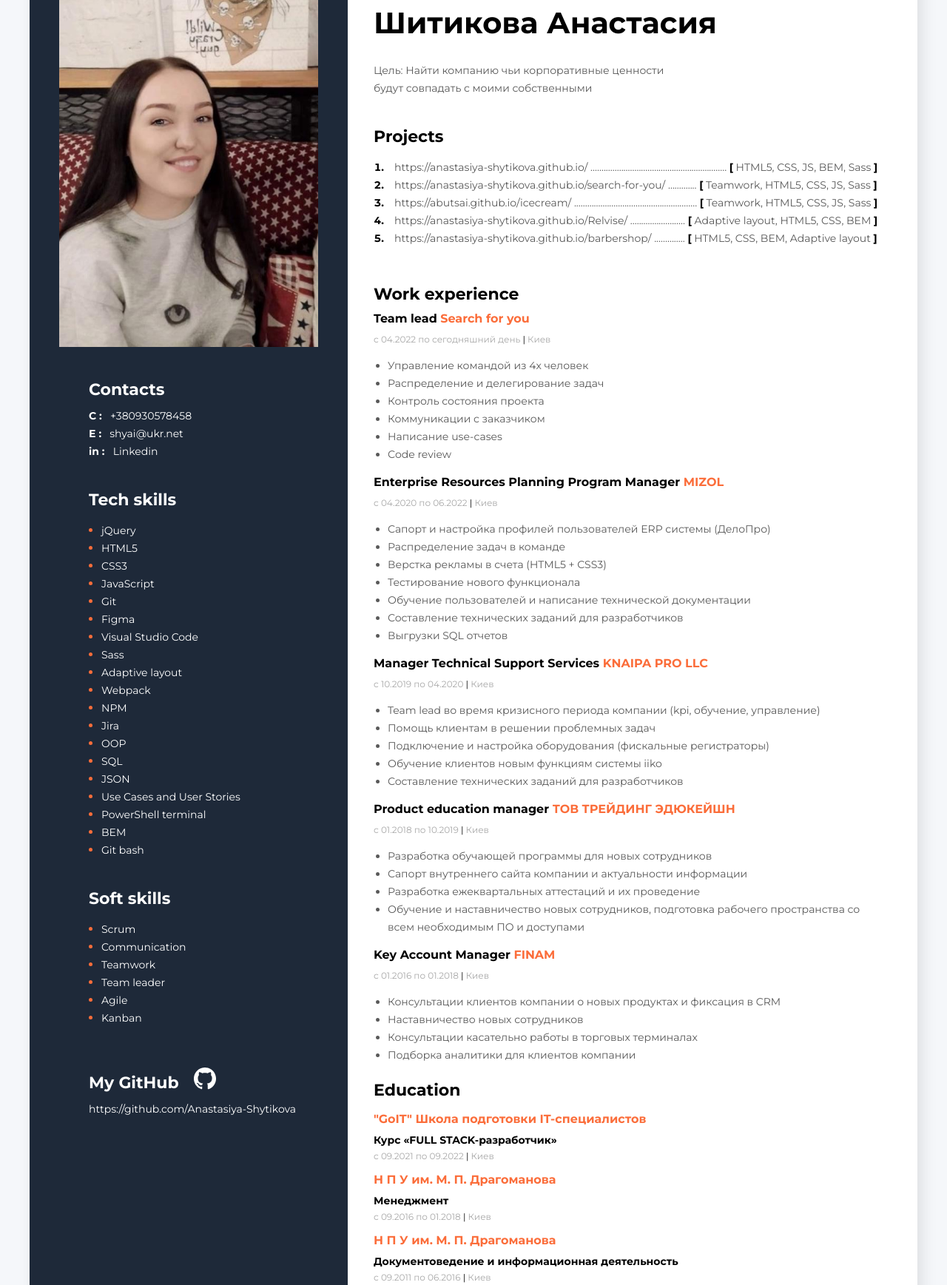
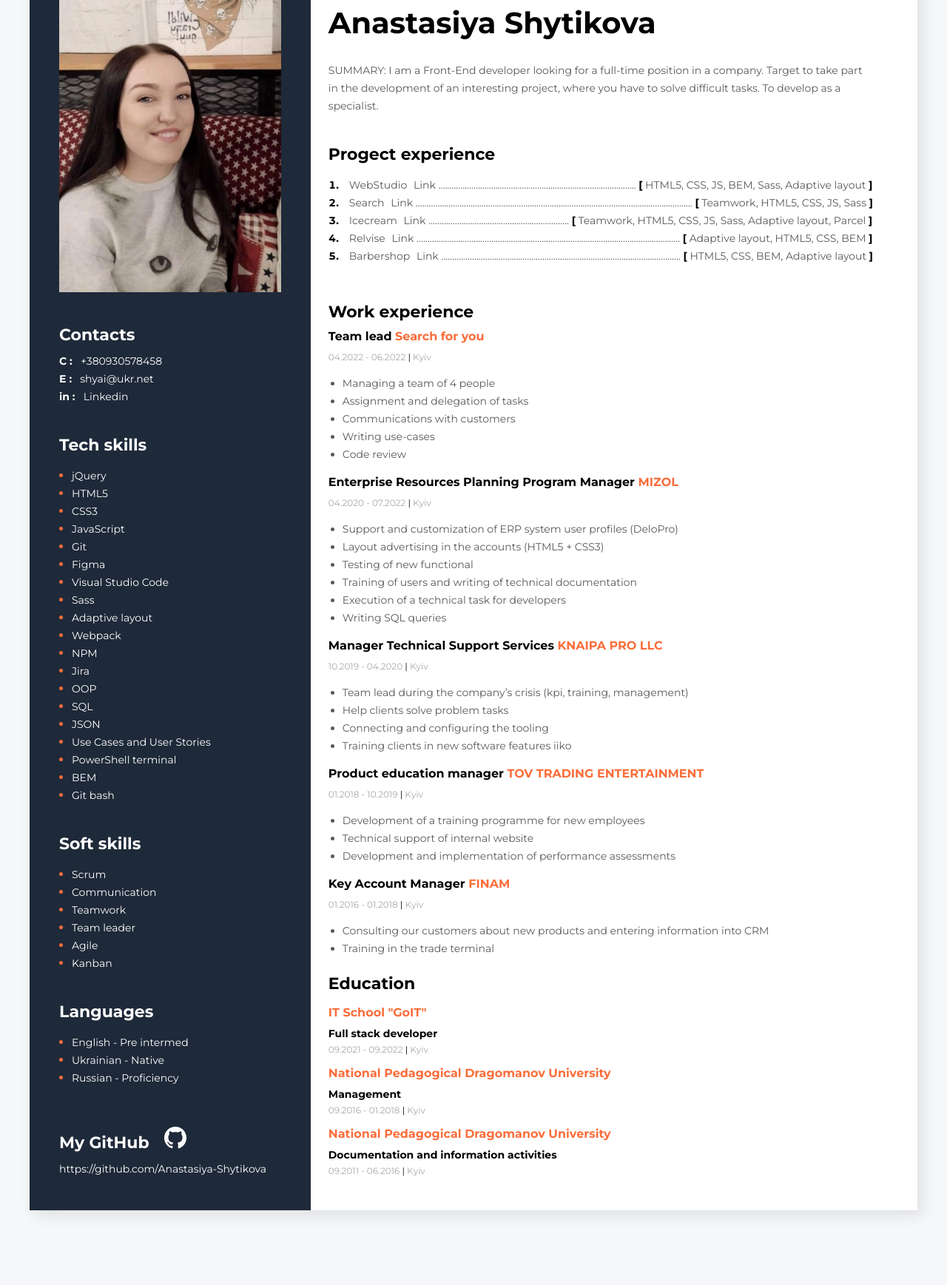
Before and after one commit to Anastasiia-Shytikova/CV, a plain HTML site: page index.html in a window 1280 px wide. Shown: the part 131-1868 px from the top of the page at 74% size. After the commit the page ends 1807 px from the top, so only its background shows below. Drawn offline with Linux system fonts and the light colour scheme.

Commit message:
translation in English

```diff
--- a/CSS/style.css
+++ b/CSS/style.css
@@ -102,7 +102,8 @@
 /* main-contant-section */
 
 .main-contant-section {
-    padding: 30px 35px;
+    padding: 30px 0px;
+    margin: 0px 60px 0 0;
 }
 
 .about-me-section {
@@ -128,7 +129,7 @@
 }
 
 .about-my-description {
-    width: 400px;
+    width: 730px;
     font-style: normal;
     font-weight: normal;
     font-size: 14px;
@@ -264,15 +265,16 @@
 
 .sidebar-section {
     background: #1e2939;
-    width: 370px;
+    width: 300px;
     padding: 40px 40px 0;
+    margin-right: auto;
 }
 
 .contacts-selection,
 .tech-skills-selection,
 .git-selection,
 .soft-skills-selection {
-    margin: 40px 0 0 40px;
+    margin: 40px 0 0 0px;
 }
 
 .sidebar-title {
--- a/index.html
+++ b/index.html
@@ -25,48 +25,53 @@
             <div class="about-me-section">
 
                 <h2 class="about-my-profession">Front-End Developer</h2>
-                <h1 class="about-my-name">Шитикова Анастасия</h1>
+                <h1 class="about-my-name">Anastasiya Shytikova</h1>
 
-                <P class="about-my-description">Цель: Найти компанию чьи корпоративные ценности будут совпадать с моими собственными</P>
+                <P class="about-my-description">SUMMARY: I am a Front-End developer looking for a full-time position in a company. Target to take part in the development of an interesting project, where you have to solve difficult tasks. To develop as a specialist.</P>
             </div>
 
             <!-- My projects selection-->
             <div class="my-projects-section">
-                <h3 class="mein-content-title">Projects</h3>
+                <h3 class="mein-content-title">Progect experience</h3>
                 <ol class="my-projects-list">
                     <li class="my-projects-item">
                         <span class="my-projects-text">
-                        <a href="https://anastasiya-shytikova.github.io/" target="_blank" class="my-projects-text">https://anastasiya-shytikova.github.io/</a>
-                        ..............................................................
-                        <span class="my-projects-breket">[</span> HTML5, CSS, JS, BEM, Sass <span class="my-projects-breket">]</span>
+                        <a href="https://anastasiya-shytikova.github.io/" target="_blank" class="my-projects-text">WebStudio</a>
+                        <a href="https://github.com/Anastasiya-Shytikova/Anastasiya-Shytikova.github.io" target="_blank" class="my-projects-text">Link</a>
+                        ..........................................................................................
+                        <span class="my-projects-breket">[</span> HTML5, CSS, JS, BEM, Sass, Adaptive layout <span class="my-projects-breket">]</span>
                         </span>
                     </li>
                     <li class="my-projects-item">
                         <span class="my-projects-text">
-                        <a href="https://anastasiya-shytikova.github.io/search-for-you/" target="_blank" class="my-projects-text">https://anastasiya-shytikova.github.io/search-for-you/</a>
+                        <a href="https://anastasiya-shytikova.github.io/search-for-you/" target="_blank" class="my-projects-text">Search</a>
+                        <a href="https://github.com/Anastasiya-Shytikova/search-for-you" target="_blank" class="my-projects-text">Link</a>
 
-                        .............
+                        ..............................................................................................................................
                         <span class="my-projects-breket">[</span> Teamwork, HTML5, CSS, JS, Sass <span class="my-projects-breket">]</span>
                         </span>
                     </li>
                     <li class="my-projects-item">
                         <span class="my-projects-text">
-                        <a href="https://abutsai.github.io/icecream/" target="_blank" class="my-projects-text">https://abutsai.github.io/icecream/</a>
-                        ........................................................
-                        <span class="my-projects-breket">[</span> Teamwork, HTML5, CSS, JS, Sass <span class="my-projects-breket">]</span>
+                        <a href="https://abutsai.github.io/icecream/" target="_blank" class="my-projects-text">Icecream</a>
+                        <a href="https://github.com/AButsai/icecream" target="_blank" class="my-projects-text">Link</a>
+                        ................................................................
+                        <span class="my-projects-breket">[</span> Teamwork, HTML5, CSS, JS, Sass, Adaptive layout, Parcel <span class="my-projects-breket">]</span>
                         </span>
                     </li>
                     <li class="my-projects-item">
                         <span class="my-projects-text">
-                        <a href="https://anastasiya-shytikova.github.io/Relvise/" target="_blank" class="my-projects-text">https://anastasiya-shytikova.github.io/Relvise/</a>
-                        .........................
+                        <a href="https://anastasiya-shytikova.github.io/Relvise/" target="_blank" class="my-projects-text">Relvise</a>
+                        <a href="https://github.com/Anastasiya-Shytikova/Relvise" target="_blank" class="my-projects-text">Link</a>
+                        ........................................................................................................................
                         <span class="my-projects-breket">[</span> Adaptive layout, HTML5, CSS, BEM <span class="my-projects-breket">]</span>
                         </span>
                     </li>
                     <li class="my-projects-item">
                         <span class="my-projects-text">
-                        <a href="https://anastasiya-shytikova.github.io/barbershop/" target="_blank" class="my-projects-text">https://anastasiya-shytikova.github.io/barbershop/</a>
-                        ..............
+                        <a href="https://anastasiya-shytikova.github.io/barbershop/" target="_blank" class="my-projects-text">Barbershop</a>
+                        <a href="https://github.com/Anastasiya-Shytikova/barbershop" target="_blank" class="my-projects-text">Link</a>
+                        .............................................................................................................
                         <span class="my-projects-breket">[</span> HTML5, CSS, BEM, Adaptive layout <span class="my-projects-breket">]</span>
                         </span>
                     </li>
@@ -79,62 +84,56 @@
                 <!-- Company 4-->
                 <div class="my-work-experience-company-block">
                     <h4 class="my-work-experience-position">Team lead <span class="my-work-experience-company">Search for you</span> </h4>
-                    <p class="my-work-experience-period">c 04.2022 по сегодняшний день <span class="my-work-experience-divider">|</span> Киев </p>
+                    <p class="my-work-experience-period"> 04.2022 - 06.2022 <span class="my-work-experience-divider">|</span> Kyiv </p>
                     <ul class="my-work-experience-duties">
-                        <li class="my-work-experience-duti">Управление командой из 4х человек</li>
-                        <li class="my-work-experience-duti">Распределение и делегирование задач</li>
-                        <li class="my-work-experience-duti">Контроль состояния проекта</li>
-                        <li class="my-work-experience-duti">Коммуникации с заказчиком</li>
-                        <li class="my-work-experience-duti">Написание use-cases</li>
+                        <li class="my-work-experience-duti">Managing a team of 4 people</li>
+                        <li class="my-work-experience-duti">Assignment and delegation of tasks</li>
+                        <li class="my-work-experience-duti">Communications with customers</li>
+                        <li class="my-work-experience-duti">Writing use-cases</li>
                         <li class="my-work-experience-duti">Сode review</li>
                     </ul>
                 </div>
                 <!-- Company 3-->
                 <div class="my-work-experience-company-block">
                     <h4 class="my-work-experience-position">Enterprise Resources Planning Program Manager <span class="my-work-experience-company">MIZOL</span> </h4>
-                    <p class="my-work-experience-period">c 04.2020 по 06.2022 <span class="my-work-experience-divider">|</span> Киев </p>
+                    <p class="my-work-experience-period"> 04.2020 - 07.2022 <span class="my-work-experience-divider">|</span> Kyiv </p>
                     <ul class="my-work-experience-duties">
-                        <li class="my-work-experience-duti">Сапорт и настройка профилей пользователей ERP системы (ДелоПро)</li>
-                        <li class="my-work-experience-duti">Распределение задач в команде</li>
-                        <li class="my-work-experience-duti">Верстка рекламы в счета (HTML5 + CSS3)</li>
-                        <li class="my-work-experience-duti">Тестирование нового функционала</li>
-                        <li class="my-work-experience-duti">Обучение пользователей и написание технической документации</li>
-                        <li class="my-work-experience-duti">Составление технических заданий для разработчиков</li>
-                        <li class="my-work-experience-duti">Выгрузки SQL отчетов</li>
+                        <li class="my-work-experience-duti">Support and customization of ERP system user profiles (DeloPro)</li>
+                        <li class="my-work-experience-duti">Layout advertising in the accounts (HTML5 + CSS3)</li>
+                        <li class="my-work-experience-duti">Testing of new functional</li>
+                        <li class="my-work-experience-duti">Training of users and writing of technical documentation</li>
+                        <li class="my-work-experience-duti">Execution of a technical task for developers</li>
+                        <li class="my-work-experience-duti">Writing SQL queries</li>
                     </ul>
                 </div>
                 <!-- Company 2-->
                 <div class="my-work-experience-company-block">
                     <h4 class="my-work-experience-position">Manager Technical Support Services <span class="my-work-experience-company">KNAIPA PRO LLC</span> </h4>
-                    <p class="my-work-experience-period">c 10.2019 по 04.2020 <span class="my-work-experience-divider">|</span> Киев</p>
+                    <p class="my-work-experience-period"> 10.2019 - 04.2020 <span class="my-work-experience-divider">|</span> Kyiv</p>
                     <ul class="my-work-experience-duties">
-                        <li class="my-work-experience-duti">Team lead во время кризисного периода компании (kpi, обучение, управление)</li>
-                        <li class="my-work-experience-duti">Помощь клиентам в решении проблемных задач</li>
-                        <li class="my-work-experience-duti">Подключение и настройка оборудования (фискальные регистраторы)</li>
-                        <li class="my-work-experience-duti">Обучение клиентов новым функциям системы iiko</li>
-                        <li class="my-work-experience-duti">Составление технических заданий для разработчиков</li>
+                        <li class="my-work-experience-duti">Team lead during the company’s crisis (kpi, training, management)</li>
+                        <li class="my-work-experience-duti">Help clients solve problem tasks</li>
+                        <li class="my-work-experience-duti">Connecting and configuring the tooling</li>
+                        <li class="my-work-experience-duti">Training clients in new software features iiko</li>
                     </ul>
                 </div>
                 <!-- Company 1-->
                 <div class="my-work-experience-company-block">
-                    <h4 class="my-work-experience-position">Product education manager <span class="my-work-experience-company">ТОВ ТРЕЙДИНГ ЭДЮКЕЙШН</span> </h4>
-                    <p class="my-work-experience-period">с 01.2018 по 10.2019 <span class="my-work-experience-divider">|</span> Киев</p>
+                    <h4 class="my-work-experience-position">Product education manager <span class="my-work-experience-company">TOV TRADING ENTERTAINMENT</span> </h4>
+                    <p class="my-work-experience-period">01.2018 - 10.2019 <span class="my-work-experience-divider">|</span> Kyiv</p>
                     <ul class="my-work-experience-duties">
-                        <li class="my-work-experience-duti">Разработка обучающей программы для новых сотрудников</li>
-                        <li class="my-work-experience-duti">Сапорт внутреннего сайта компании и актуальности информации</li>
-                        <li class="my-work-experience-duti">Разработка ежеквартальных аттестаций и их проведение</li>
-                        <li class="my-work-experience-duti">Обучение и наставничество новых сотрудников, подготовка рабочего пространства со всем необходимым ПО и доступами</li>
+                        <li class="my-work-experience-duti">Development of a training programme for new employees</li>
+                        <li class="my-work-experience-duti">Technical support of internal website</li>
+                        <li class="my-work-experience-duti">Development and implementation of performance assessments</li>
                     </ul>
                 </div>
                 <!-- Company 0-->
                 <div class="my-work-experience-company-block">
                     <h4 class="my-work-experience-position">Key Account Manager <span class="my-work-experience-company">FINAM</span></h4>
-                    <p class="my-work-experience-period">с 01.2016 по 01.2018 <span class="my-work-experience-divider">|</span> Киев</p>
+                    <p class="my-work-experience-period">01.2016 - 01.2018 <span class="my-work-experience-divider">|</span> Kyiv</p>
                     <ul class="my-work-experience-duties">
-                        <li class="my-work-experience-duti">Консультации клиентов компании о новых продуктах и фиксация в CRM</li>
-                        <li class="my-work-experience-duti">Наставничество новых сотрудников</li>
-                        <li class="my-work-experience-duti">Консультации касательно работы в торговых терминалах</li>
-                        <li class="my-work-experience-duti">Подборка аналитики для клиентов компании</li>
+                        <li class="my-work-experience-duti">Consulting our customers about new products and entering information into CRM</li>
+                        <li class="my-work-experience-duti">Training in the trade terminal</li>
                     </ul>
                 </div>
             </div>
@@ -145,20 +144,20 @@
                 <div>
                     <ul class="my-education-list">
                         <li>
-                            <h4 class="my-education-experience">"GoIT" Школа подготовки IT-специалистов </h4>
-                            <h5 class="my-education-specialty"> Курс «FULL STACK-разработчик»</h5>
-                            <p class="my-education-period"> c 09.2021 по 09.2022 <span class="my-work-experience-divider">|</span> Киев</p>
+                            <h4 class="my-education-experience">IT School "GoIT"</h4>
+                            <h5 class="my-education-specialty">Full stack developer</h5>
+                            <p class="my-education-period">09.2021 - 09.2022 <span class="my-work-experience-divider">|</span> Kyiv</p>
                         </li>
                         <li>
-                            <h4 class="my-education-experience">Н П У им. М. П. Драгоманова</h4>
-                            <h5 class="my-education-specialty">Менеджмент</h5>
-                            <p class="my-education-period">с 09.2016 по 01.2018 <span class="my-work-experience-divider">|</span> Киев</p>
+                            <h4 class="my-education-experience">National Pedagogical Dragomanov University</h4>
+                            <h5 class="my-education-specialty">Management</h5>
+                            <p class="my-education-period">09.2016 - 01.2018 <span class="my-work-experience-divider">|</span> Kyiv</p>
 
                         </li>
                         <li>
-                            <h4 class="my-education-experience">Н П У им. М. П. Драгоманова</h4>
-                            <h5 class="my-education-specialty">Документоведение и информационная деятельность</h5>
-                            <p class="my-education-period">с 09.2011 по 06.2016 <span class="my-work-experience-divider">|</span> Киев</p>
+                            <h4 class="my-education-experience">National Pedagogical Dragomanov University</h4>
+                            <h5 class="my-education-specialty">Documentation and information activities</h5>
+                            <p class="my-education-period">09.2011 - 06.2016 <span class="my-work-experience-divider">|</span> Kyiv</p>
                         </li>
                     </ul>
                 </div>
@@ -169,7 +168,7 @@
 
         <!--Sidebar -->
         <aside class="sidebar-section">
-            <img src="./img/my-pfoto.jpg" alt="my pfoto" width="350" height="">
+            <img src="./img/my-pfoto.jpg" alt="my pfoto" width="300" height="">
 
             <!-- Contacts selection-->
             <div class="contacts-selection">
@@ -230,6 +229,18 @@
                     </li>
                 </ul>
             </div>
+            <!-- L A N G U A G E S-->
+            <div class="soft-skills-selection">
+                <h3 class="sidebar-title">Languages</h3>
+                <ul class="tech-skills-list">
+                    <li class="soft-skills-item"> <span class="soft-skills-item-text">English - Pre intermed</span>
+                    </li>
+                    <li class="soft-skills-item"> <span class="soft-skills-item-text">Ukrainian - Native</span>
+                    </li>
+                    <li class="soft-skills-item"> <span class="soft-skills-item-text">Russian - Proficiency</span>
+                    </li>
+                </ul>
+            </div>
             <!-- Git selection-->
             <div class="git-selection git-selection-githab">
                 <div class="git-title">
```
